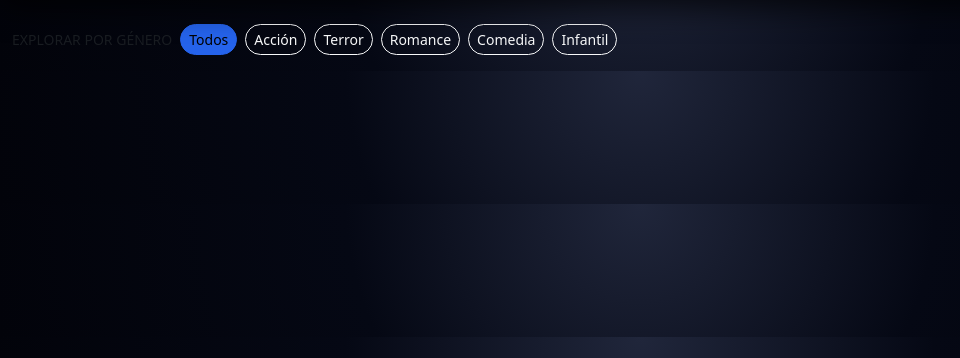
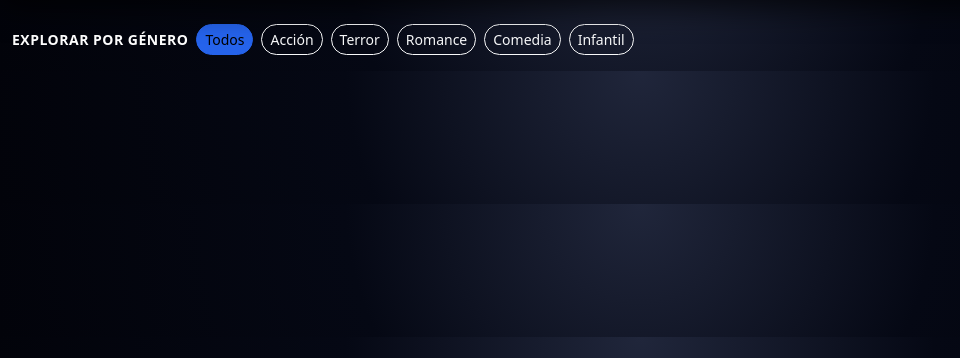
Before and after one commit to Nick24x/cinemarket, a Django app: page / in a window 1280 px wide. Shown: the part 62-420 px from the top of the page, without its empty margins (0-960 px from the left). Run offline with Django 5.2, Linux system fonts and the light colour scheme; data that the repository does not hold is empty.

Commit message:
actualización

```diff
--- a/static/css/css.css
+++ b/static/css/css.css
@@ -199,6 +199,14 @@ body {
   border-color: #2563eb !important;
 }
 
+/* Título de sección "Explorar por género" */
+.section-title {
+    color: #ffffff !important;
+    opacity: 1 !important;
+    font-weight: 600;
+    letter-spacing: 0.5px;
+}
+
 /* =========================================================
    TARJETAS DE PELÍCULAS
 ========================================================= */
--- a/templates/home.html
+++ b/templates/home.html
@@ -187,7 +187,7 @@
         <!-- FILTRO POR GÉNERO -->
         <section class="mb-3">
             <div class="d-flex flex-wrap align-items-center gap-2">
-                <span class="text-muted small text-uppercase">Explorar por género</span>
+                <span class="small text-uppercase section-title">Explorar por género</span>
 
                 <a
                     href="?{% if q %}q={{ q|urlencode }}&{% endif %}genre=Todos"
```
